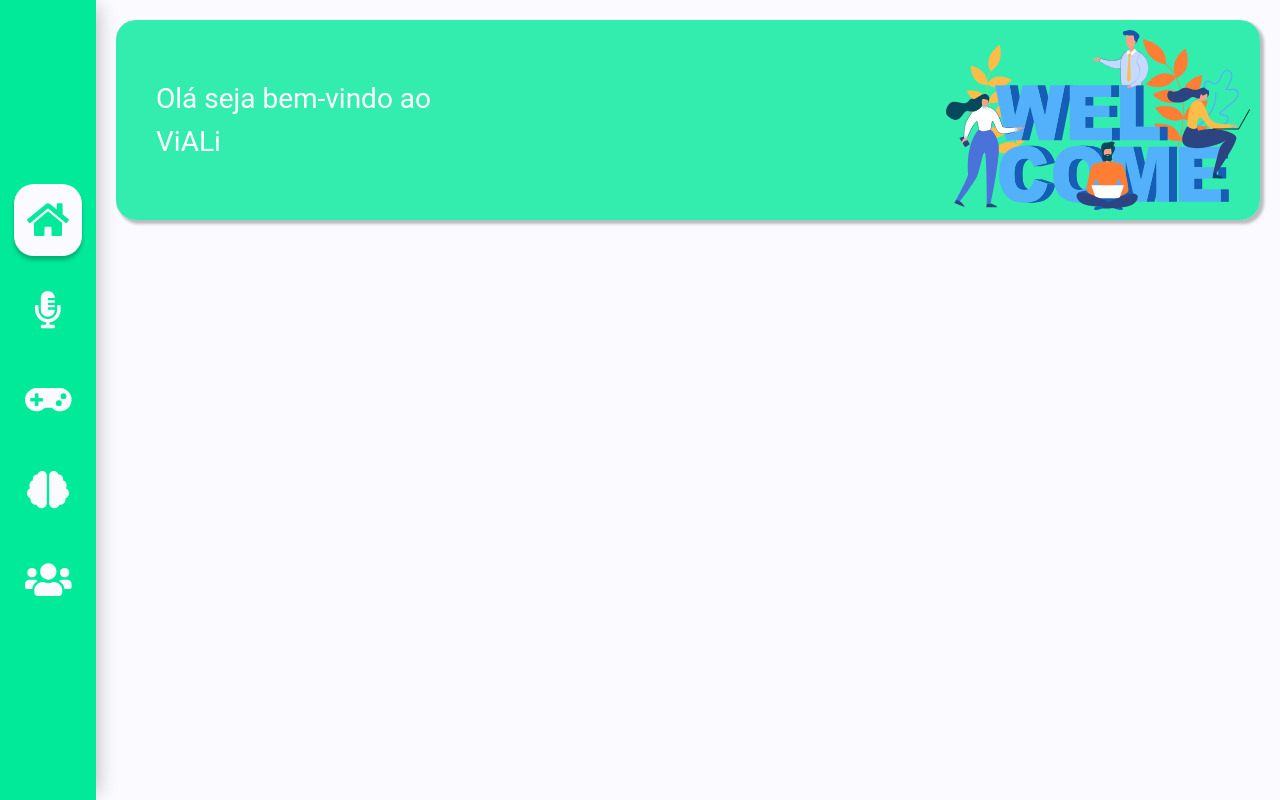
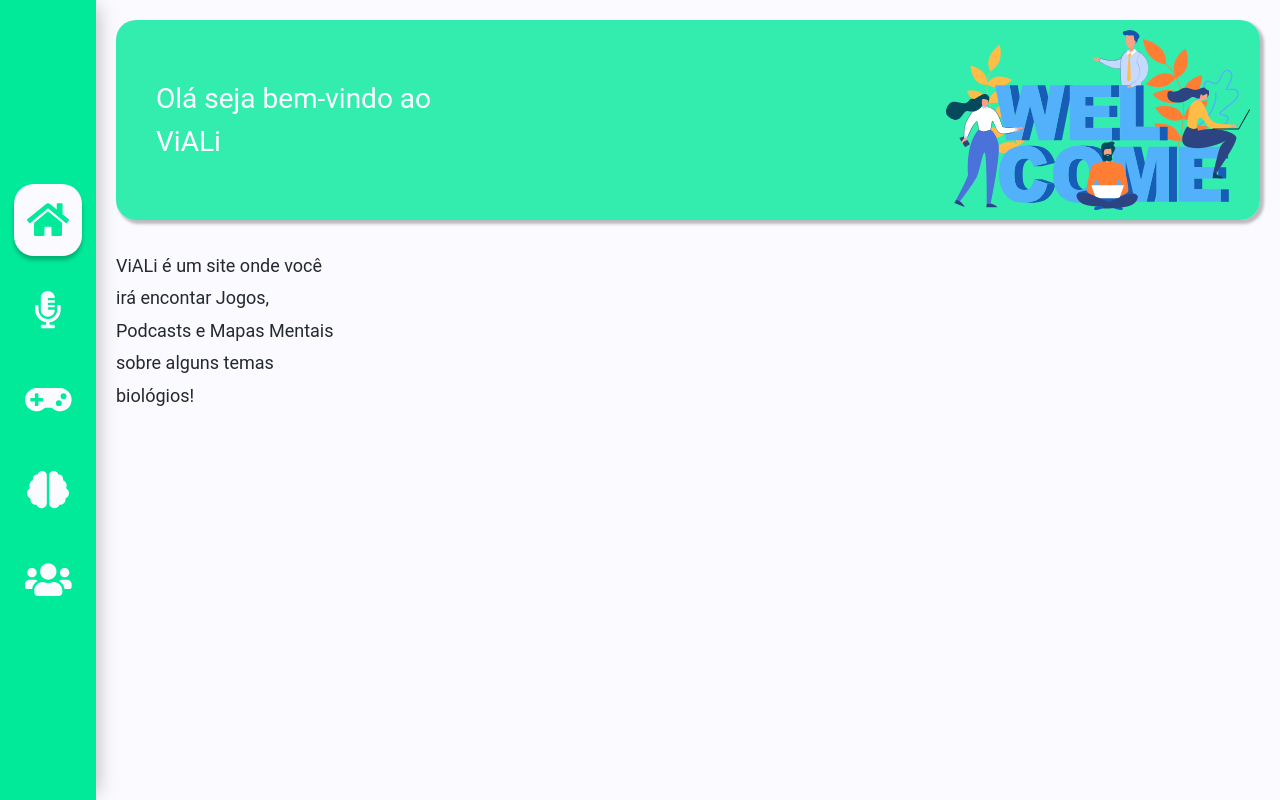
Before and after one commit to william-james-pj/viali, a React (Create React App) app: page / in a window 1280 px wide. Built offline with nearby package versions, Linux system fonts and the light colour scheme.

Commit message:
starting the header

```diff
--- a/src/config/colors.js
+++ b/src/config/colors.js
@@ -1,5 +1,6 @@
 export const white = '#FFF';
 export const white2 = '#FAFAFF';
+export const blackText = '#24292E';
 
 export const colorGreen1 = '#00EA9A';
 export const colorGreen2 = 'rgba(0, 234, 154, 0.8)';
--- a/src/views/Home/index.js
+++ b/src/views/Home/index.js
@@ -3,7 +3,7 @@ import React from 'react';
 import MyHeader from '../../components/MyHeader/index';
 import ImgPath from '../../assets/img/welcome.svg';
 
-import { Container } from './styles';
+import { Container, Text, TextContainer } from './styles';
 
 function Home() {
   return (
@@ -13,6 +13,14 @@ function Home() {
         text={'ViALi'}
         imgPath={ImgPath}
       />
+      <TextContainer>
+        <Text>
+          {`ViALi é um site onde você irá\n
+        encontar Jogos, Podcasts e
+        Mapas Mentais sobre alguns
+        temas biológios!`}
+        </Text>
+      </TextContainer>
     </Container>
   );
 }
--- a/src/views/Home/styles.js
+++ b/src/views/Home/styles.js
@@ -1,10 +1,49 @@
 import styled from 'styled-components';
-// import * as color from '../../config/colors';
-// import * as fonts from '../../config/fonts';
+import * as color from '../../config/colors';
+import * as fonts from '../../config/fonts';
+import { respondToDown } from '../../config/respondTo';
 
 export const Container = styled.div`
   width: 100%;
   height: 100%;
 
   padding: 20px;
+  overflow: hidden;
+
+  position: relative;
 `;
+
+export const TextContainer = styled.div`
+  width: 100%;
+  display: flex;
+  align-items: center;
+  margin-top: 30px;
+
+  ${respondToDown.md`
+    justify-content: center;
+    text-align: center;
+  `}
+`;
+
+export const Text = styled.div`
+  color: ${color.blackText};
+  font-size: ${fonts.normal};
+  line-height: 1.8;
+  width: 220px;
+
+  ${respondToDown.md`
+    width: 80%;
+  `}
+`;
+
+export const Circle = styled.div`
+  width: 400px;
+  height: 400px;
+  border-radius: 50%;
+
+  position: absolute;
+  bottom: -100px;
+  right: -100px;
+
+  background: ${color.colorGreen2};
+`;
```
